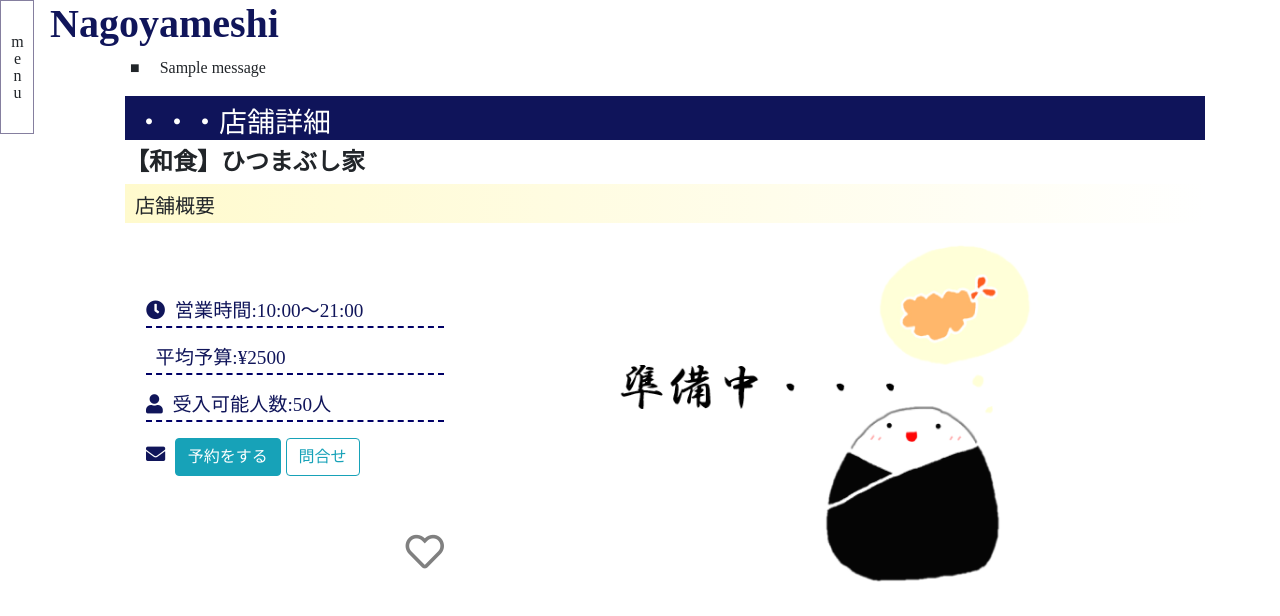
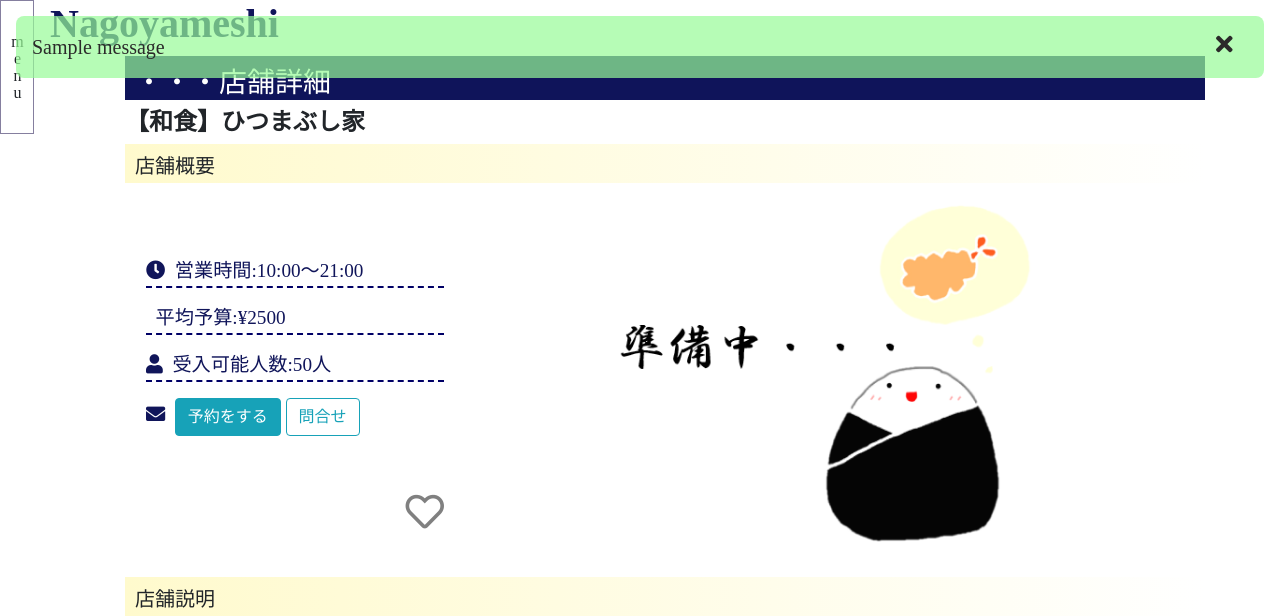
Before and after one commit to chicorichan/nagoyameshi, a Django app: page /restaurant/1/ in a window 1280 px wide. Shown: the top 616 px of the page. Run offline with Django 5.2, Linux system fonts and the light colour scheme; data comes from the database, SQL or seed files in the repository; both versions use the stored data as it was after the commit; tables that the repository leaves empty hold one stand-in row (values such as "Sample post"); one stand-in notice (Sample message) is shown; some libraries are stand-ins or nearby versions.

Commit message:
エラーメッセージの装飾追加

```diff
--- a/kadai_002/myvenv/myproject/nagoyameshi/models.py
+++ b/kadai_002/myvenv/myproject/nagoyameshi/models.py
@@ -47,7 +47,7 @@ class Reservation(models.Model):
     date = models.DateTimeField(verbose_name="予約日時")
     user = models.ForeignKey(User, verbose_name="予約者", on_delete=models.CASCADE)
     restaurant = models.ForeignKey(Restaurant, verbose_name="対象飲食店", on_delete=models.CASCADE)
-    people = models.PositiveIntegerField(verbose_name="予約人数")
+    people = models.PositiveIntegerField(verbose_name="予約人数",null=True, blank=True)
 
     # Reservationを保存する時、↓の処理が発動される
     # raise ValidationError() をすることで、保存を阻止できる。引数に書いたエラーメッセージを表示できる。
@@ -57,6 +57,12 @@ class Reservation(models.Model):
         # 保存しようとしているデータは self
         if self.people > self.restaurant.capacity:
             raise ValidationError("受け入れ人数を超過しています")
+
+        #peopleがブランクの時
+        if self.people is None:
+           self.people = 0
+        if self.people <= 0:
+           raise ValidationError("予約人数が不明です")
 
         now = timezone.now()
         # one_day_ago = timezone.now() - timezone.timedelta(days=1)
--- a/kadai_002/myvenv/myproject/nagoyameshi/views.py
+++ b/kadai_002/myvenv/myproject/nagoyameshi/views.py
@@ -215,6 +215,7 @@ class FavView(View):
         # お気に入り登録している場合は、削除をする。
         if fav:
             fav.delete()
+            messages.success(request, "お気に入り登録解除しました")
         # 登録していない場合は、作成する。
         else:
             copied["restaurant"] = pk
@@ -224,6 +225,7 @@ class FavView(View):
 
             if form.is_valid():
                 form.save()
+                messages.success(request, "お気に入り登録しました")
             else:
                 print("保存失敗")
                 print(form.errors)
@@ -269,6 +271,12 @@ class ReservationView(LoginRequiredMixin, View):
         else:
             print(form.errors)
             messages.info(request, "予約ができませんでした")
+            values          = form.errors.get_json_data().values()
+
+            for value in values:
+                for v in value:
+                    messages.error(request, v["message"])
+
         return redirect("nagoyameshi:mypage")
 
 reservation = ReservationView.as_view()
--- a/kadai_002/myvenv/myproject/static/nagoyameshi/css/nagoyameshi_style.css
+++ b/kadai_002/myvenv/myproject/static/nagoyameshi/css/nagoyameshi_style.css
@@ -176,20 +176,20 @@ label[for="star_radio_5"]:hover ~ label[for="star_radio_1"] > .false_star{ displ
   left:0;
 }
 .notify_message{
-  color:white;
+  color:rgb(43, 42, 42);
   padding:1rem;
   margin:1rem;
   border-radius:0.5rem;
 
   display:flex;
 
-  background:skyblue;
+  background:rgb(135, 206, 235,0.7);
 }
 .notify_message_success{
-  background:palegreen;
+  background:rgb(152, 251, 152,0.7);
 }
 .notify_message_error{
-  background:yellow;
+  background:rgb(255, 255, 0,0.7);
 }
 .notify_message_content {
   width:calc(100% - 2rem);
@@ -204,6 +204,6 @@ label[for="star_radio_5"]:hover ~ label[for="star_radio_1"] > .false_star{ displ
   font-size:1.5rem;
 }
 .notify_message_delete:hover{
-  color:black;
+  color:rgb(107, 104, 104);
   transition:0.2s;
 }
--- a/kadai_002/myvenv/myproject/static/nagoyameshi/js/scripts.js
+++ b/kadai_002/myvenv/myproject/static/nagoyameshi/js/scripts.js
@@ -8,14 +8,13 @@
    }
 
    //5秒経ったら自動的に消す
-   /*
+
    setTimeout( () => {
        const messages  = document.querySelectorAll(".notify_message");
        for (let message of messages){
            message.remove();
        }
    }, "5000");
-   */
 
   //  flatpickrを発動させるためのscript
   window.addEventListener("load" , function (){
--- a/kadai_002/myvenv/myproject/templates/nagoyameshi/base.html
+++ b/kadai_002/myvenv/myproject/templates/nagoyameshi/base.html
@@ -12,9 +12,10 @@
 
     <link rel="stylesheet" type="text/css" href="{% static 'common/css/style.css' %}">
     <link rel="stylesheet" type="text/css" href="{% static 'nagoyameshi/css/nagoyameshi_style.css' %}">
-
+    <link rel="stylesheet" type="text/css" href="{% static 'nagoyameshi/js/scripts.js' %}">
     {# favicon.ico表示 #}
     <link href="{% static 'common/img/favicon.ico' %}" rel="icon">
+
 
     {% block extra_head %}
 
--- a/kadai_002/myvenv/myproject/templates/nagoyameshi/restaurant.html
+++ b/kadai_002/myvenv/myproject/templates/nagoyameshi/restaurant.html
@@ -6,13 +6,14 @@
 
 {% block main %}
 <!-- お気に入りの登録やレビュー投稿の成功か失敗かのメッセージ表示 -->
-        {% if messages %}
-        <ul class="messages">
-            {% for message in messages %}
-            <li{% if message.tags %} class="{{ message.tags }}"{% endif %}>{{ message }}</li>
-            {% endfor %}
-        </ul>
-        {% endif %}
+<div class="notify_message_area">
+  {% for message in messages %}
+  <div class="notify_message notify_message_{{ message.tags }}">
+      <div class="notify_message_content">{{ message }}</div>
+      <div class="notify_message_delete"><i class="fas fa-times"></i></div>
+  </div>
+  {% endfor %}
+</div>
 
 <div class="container">
 <div class="table-responsive">
--- a/kadai_002/myvenv/myproject/templates/registration/login.html
+++ b/kadai_002/myvenv/myproject/templates/registration/login.html
@@ -24,11 +24,11 @@
     {% csrf_token %}
 <p>
     <label for="id_username">メールアドレス（半角英数字）</label><br>
-    <input type="text" name="username" autofocus="" autocapitalize="none" autocomplete="username" maxlength="254" required="" id="id_username">
+    <input style="max-width: 100%;" type="text" name="username" autofocus="" autocapitalize="none" autocomplete="username" maxlength="254" required="" id="id_username">
 </p>
 <p>
     <label for="id_password">パスワード（8桁以上の半角英数字）</label><br>
-    <input type="password" name="password" autocomplete="current-password" required="" id="id_password">
+    <input style="max-width: 100%;"  type="password" name="password" autocomplete="current-password" required="" id="id_password">
 </p>
 <button class="btn btn-info">
     <input id="login_link" type="submit" style="display: none;" value="ログイン">
```
Also changed, not shown: kadai_002/myvenv/myproject/templates/nagoyameshi/mypage.html (+9 -7 lines), kadai_002/myvenv/myproject/templates/nagoyameshi/reservation.html (+9 -2 lines), kadai_002/myvenv/myproject/templates/registration/signup.html (+6 -6 lines), kadai_002/myvenv/myproject/db.sqlite3.
